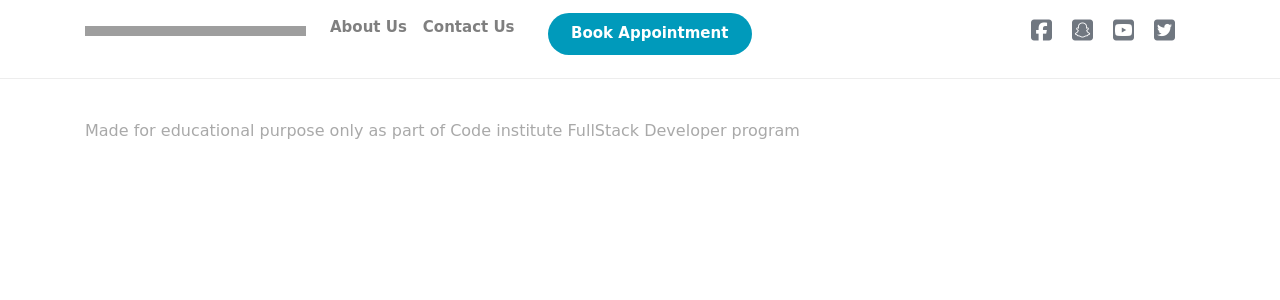
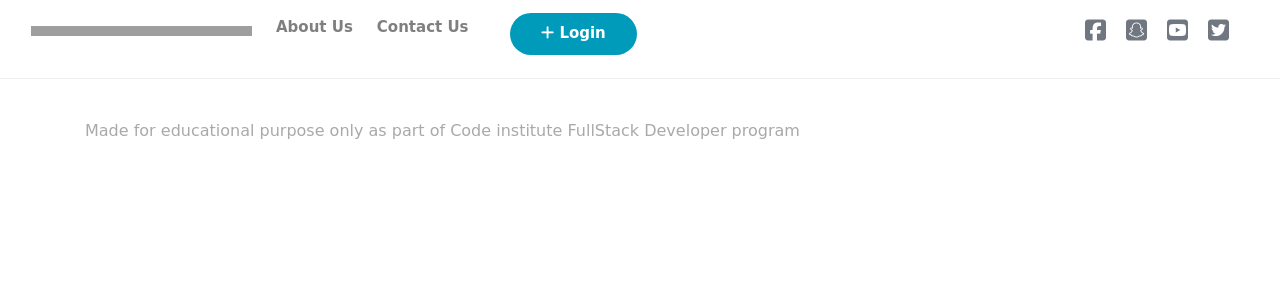
Before and after one commit to noelquirke/Athena-Envy-Milestone4, a Django app: template cart/templates/cart.html in a window 1280 px wide. Shown: the top 300 px of the page. Run offline with Django 3.2, Linux system fonts and the light colour scheme; the template is opened without the code that fills it, so the values that code supplies are empty; some libraries are stand-ins or nearby versions; grey boxes are pictures that could not be loaded.

Commit message:
Adding form.jsAdding form.js, updated base.html, code clean up

```diff
--- a/checkout/views.py
+++ b/checkout/views.py
@@ -93,4 +93,4 @@ to_date = end_date,
 tzid='Europe/Dublin')
 refine_data = (events.json())
 data = refine_data
-return render(request, "checkout.html", {'order_form': order_form, 'payment_form': payment_form, 'publishable': settings.STRIPE_PUBLISHABLE, 'data': data})
+return render(request, "checkout.html", {'order_form': order_form, 'payment_form': payment_form, 'publishable': settings.STRIPE_PUBLISHABLE, 'data': refine_data})
--- a/static/css/custom.css
+++ b/static/css/custom.css
@@ -63,6 +63,11 @@ body {
     color:#009ABB;
 }
 
+#center-nav{
+  margin-left: 0;
+  right:7px;
+}
+
 /***** Carousel *****/
 .carousel{
     margin-top:65px;
@@ -88,6 +93,21 @@ body {
   font-weight: bold;
   height:120px;
 }
+
+.carousel-button{
+    color:#FFFFFF !important;
+    font-size: 15px;
+    background-color:#A175AA;
+    margin:5px 33px 0px 0px;
+    padding:9px 15px 10px 15px !important;
+    border-radius:24px;
+}
+
+.carousel-button:hover{
+    color:#FFFFFF !important;
+    background-color:#84608C;
+}
+
 footer {
     margin-top: 40px;
     padding-top: 40px;
@@ -193,6 +213,11 @@ footer {
 }
 
 /***** Media Queries *****/
+@media only screen and (min-width: 639px){
+.navbar-toggler {
+  margin-left: 333px;
+}
+}
 
 @media only screen and (max-width: 321px){
 .navbar-toggler {
--- /dev/null
+++ b/static/js/form.js
@@ -0,0 +1,6 @@
+//function to match email field to username field before submitting
+$().ready(function() {
+    $("#create-account").click(function() {
+        $('#id_username').val($('#id_email').val());
+    });
+})
--- a/templates/base.html
+++ b/templates/base.html
@@ -39,7 +39,7 @@
     <header class="container-fluid fixed top">
         <!-- Fixed Navbar -->
         <nav class="navbar navbar-light navbar-expand-md fixed-top">
-        <div class="container dropdown-padding">
+        <div class="container-fluid dropdown-padding">
             <a class="navbar-brand" href="{% url 'index' %}"></a>
         <button class="navbar-toggler mr-auto" type="button" data-toggle="collapse" data-target="#navbarSupportedContent" aria-controls="navbarSupportedContent" aria-expanded="false" aria-label="Toggle navigation">
             <span class="navbar-toggler-icon"></span>
@@ -48,25 +48,29 @@
             <div class="collapse navbar-collapse mx-auto" id="navbarSupportedContent">
                 <ul class="navbar-nav">
                     <li class="nav-item">
-                        <a class="nav-link text-center" href="{% url 'about' %}">About Us</a>
+                        <a class="nav-link text-center pr-md-3" href="{% url 'about' %}">About Us</a>
                     </li>
                     <li class="nav-item">
-                        <a class="nav-link text-center" href="{% url 'contact' %}">Contact Us</a>
+                        <a class="nav-link text-center pr-md-5" href="{% url 'contact' %}">Contact Us</a>
                     </li>
                     <li class="nav-item">
-                        <a class="nav-link book-button text-center col-10" href="{% url 'profile' %}">Book Appointment</a>
+                        {% if user.is_authenticated %}
+                            <a id="center-nav" class="nav-link book-button col-12 text-center" href="{% url 'logout' %}"><i class="fas fa-minus"></i>  Logout</a>
+                        {% else %}
+                            <a id="center-nav" class="nav-link book-button col-12 text-center" href="{% url 'login' %}"><i class="fas fa-plus"></i>  Login</a>
+                        {% endif %}
                     </li>
                 </ul>
             </div>
         <ul class="navbar-nav ml-auto">
         <li class="social-icons">
-          <a class="social-icon d-none d-lg-block" href="https://www.facebook.com/TheJonesMusic/" target="_blank"><i class="fab fa-facebook-square"></i></a>
+          <a class="social-icon d-none d-lg-block" href="https://www.facebook.com/" target="_blank"><i class="fab fa-facebook-square"></i></a>
         </li>
         <li class="social-icons">
           <a class="social-icon d-none d-lg-block" href="https://www.snapchat.com/l/en-gb/"  target="_blank"><i class="fab fa-snapchat-square"></i></a>
         </li>
         <li class="social-icons">
-          <a class="social-icon d-none d-lg-block" href="https://www.youtube.com/channel/UCQ13In3Mv5xRHKAYHWxePRA"  target="_blank"><i class="fab fa-youtube-square"></i></a>
+          <a class="social-icon d-none d-lg-block" href="https://www.youtube.com/"  target="_blank"><i class="fab fa-youtube-square"></i></a>
         </li>
         <li class="social-icons">
           <a class="social-icon d-none d-lg-block" href="https://twitter.com/?lang=en"  target="_blank"><i class="fab fa-twitter-square"></i></a>
```
Also changed, not shown: products/templates/products.html (+4 -3 lines).
